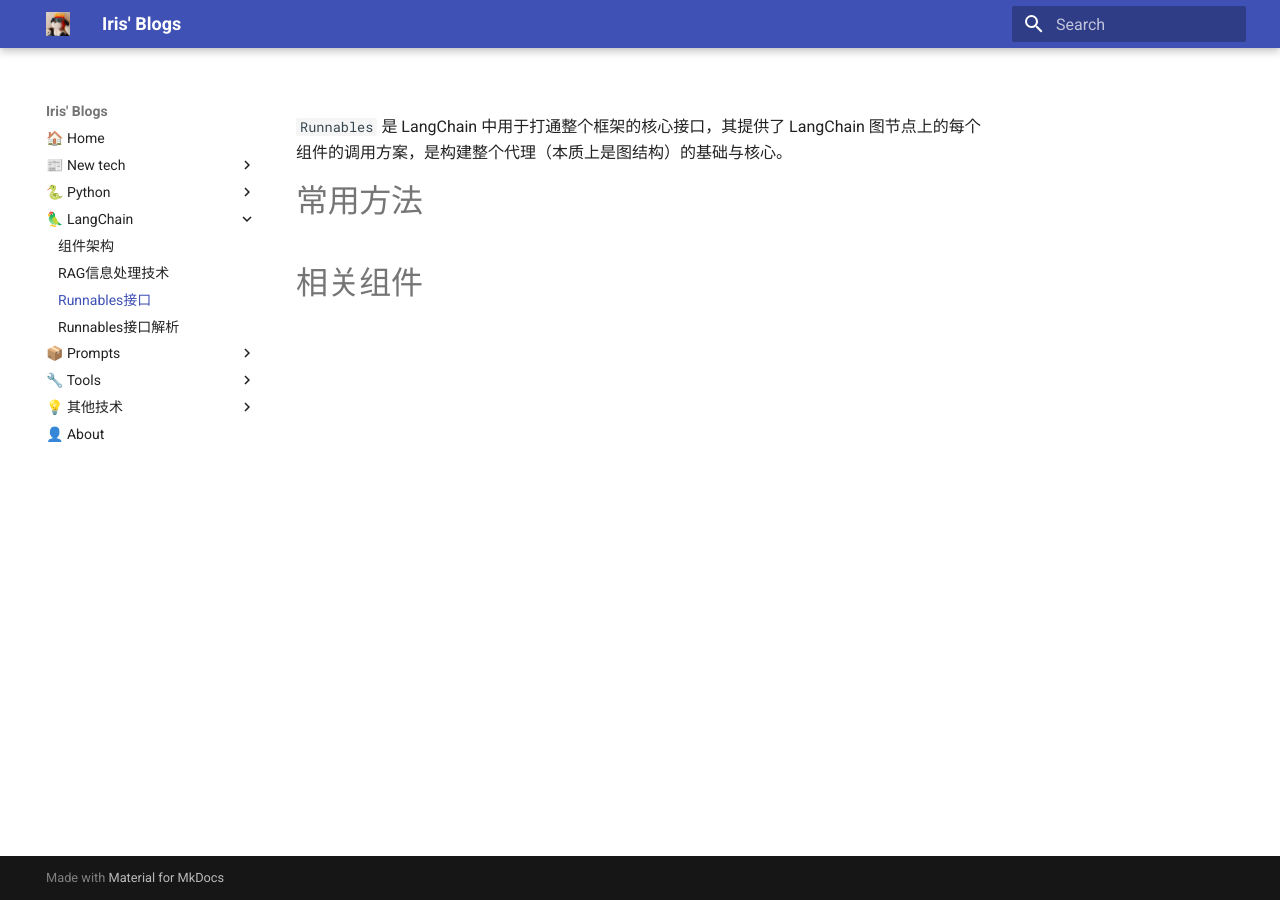
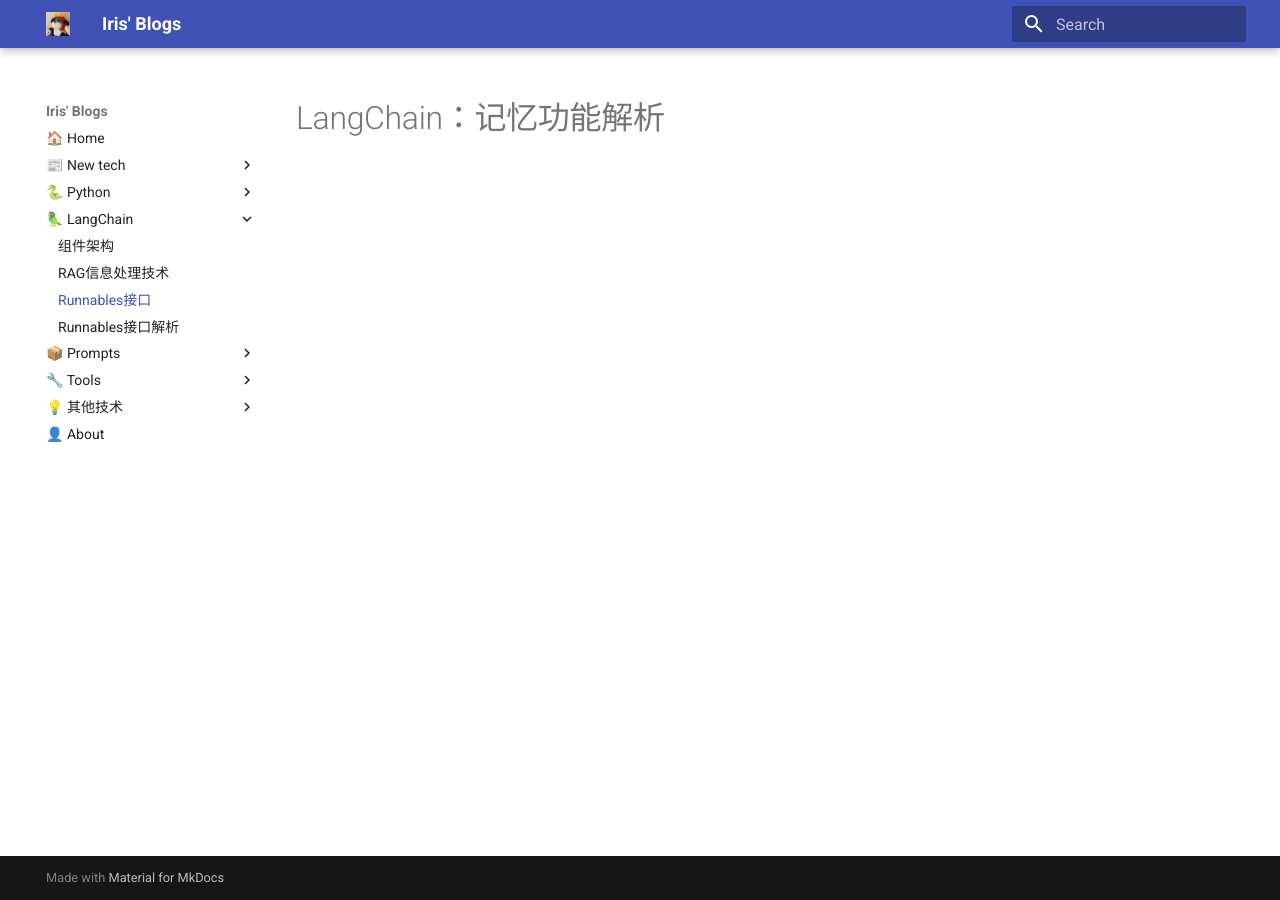
Before and after one commit to zht7063/blogs, an MkDocs documentation site: the page built from docs/🦜 LangChain/LC-Runnables接口解析.md, in a window 1280 px wide. Built offline with MkDocs 1.6.1 and Material for MkDocs 9.7.7, drawn with Linux system fonts in a browser that asks for light colours.

Commit message:
📝 Docs: 更新 LangChain 文档为记忆功能解析

```diff
--- a/docs/🦜 LangChain/LC-Runnables接口解析.md
+++ b/docs/🦜 LangChain/LC-Runnables接口解析.md
@@ -1,15 +1,9 @@
 ---
-title: LC-Runnables 接口解析
+title: LC结构解析(2)-记忆功能
 tags:
   - LangCHain
   - 开发
   - 智能体
 ---
 
-`Runnables` 是 LangChain 中用于打通整个框架的核心接口，其提供了 LangChain 图节点上的每个组件的调用方案，是构建整个代理（本质上是图结构）的基础与核心。
-
-# 常用方法
-
-
-
-# 相关组件
+# LangChain：记忆功能解析
```
